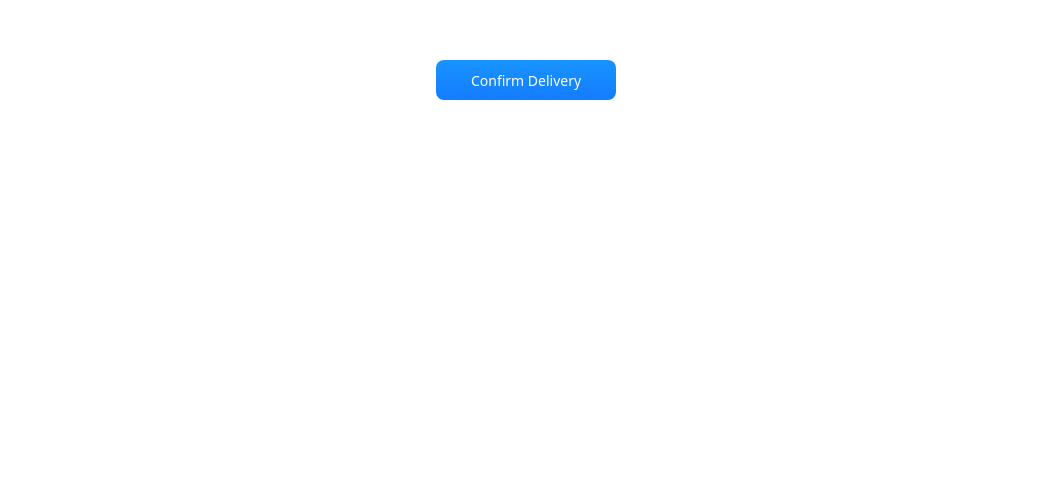
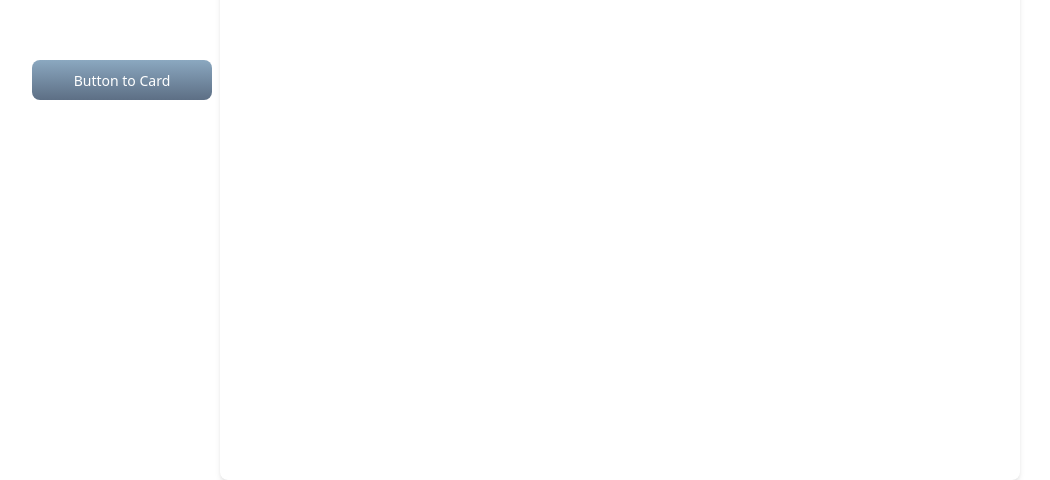
Before and after one commit to jyotiogennavar/motion-animations, a Next.js app: page / in a window 1280 px wide. Shown: the part 320-800 px from the top of the page, without its empty margins (114-1164 px from the left). Built offline with nearby package versions, Linux system fonts and the light colour scheme.

Commit message:
Refactor Home page to replace DeliveryButton with new ButtonToCard component; comment out unused components for improved code clarity. Update DeliveryButton styles and transition duration for better user experience.

```diff
--- a/src/app/page.tsx
+++ b/src/app/page.tsx
@@ -12,7 +12,8 @@
 // import { TrashAnimation } from "@/components/TrashAnimation";
 // import Orchestration from "@/components/navigation/navigation";
 // import { CustomCursor } from "@/components/CustomCursor";
-import { DeliveryButton } from "@/components/carbutton";
+//import { DeliveryButton } from "@/components/carbutton";
+import { ButtonToCard } from "@/components/apple-animations/button-to-card";
 
 export default function Home() {
   return (
@@ -29,7 +30,8 @@ export default function Home() {
       {/* <Navigation /> */}
       {/* <Orchestration /> */}
       {/* <CustomCursor /> */}
-      <DeliveryButton />
+      {/* <DeliveryButton /> */}
+      <ButtonToCard />
     </div>
   );
 }
--- /dev/null
+++ b/src/components/apple-animations/button-to-card.tsx
@@ -0,0 +1,30 @@
+"use client";
+
+import { motion, AnimatePresence } from "framer-motion";
+
+export const ButtonToCard = () => {
+  return (
+    <div className="flex items-center justify-center gap-2">
+      <AnimatePresence mode="wait" initial={false}>
+        <motion.button
+          className="bg-gradient-to-b from-[#8ba8c0] to-[#5d6f85] text-white rounded-[8px] font-medium text-[14px] h-10 w-[180px] overflow-hidden relative"
+          whileHover={{ scale: 1.05 }}
+          whileTap={{ scale: 0.95 }}
+        >
+          <span className="flex items-center justify-center w-full h-full text-white relative">
+            <h1>Button to Card</h1>
+          </span>
+        </motion.button>
+        <motion.div
+          className="w-200 h-200 bg-white rounded-[8px] shadow-md"
+          whileHover={{ scale: 1.05 }}
+          whileTap={{ scale: 0.95 }}
+        >
+          <span className="flex items-center justify-center w-full h-full text-white relative">
+            <p>Button to Card</p>
+          </span>
+        </motion.div>
+      </AnimatePresence>
+    </div>
+  );
+};
--- a/src/components/carbutton.tsx
+++ b/src/components/carbutton.tsx
@@ -23,6 +23,7 @@ const DeliveryButton = () => {
   };
 
   return (
+    <>
     <div className="flex items-center justify-center gap-2">
       <button
         className={`
@@ -35,11 +36,7 @@ const DeliveryButton = () => {
           overflow-hidden
           transition-colors duration-500
           relative
-          ${
-            buttonState === "success"
-              ? "bg-green-500"
-              : "bg-gradient-to-b from-[#1994ff] to-[#157cff]"
-          }
+          bg-gradient-to-b from-[#1994ff] to-[#157cff]
         `}
         disabled={buttonState !== "idle"}
         onClick={handleClick}
@@ -78,7 +75,7 @@ const DeliveryButton = () => {
                 initial={{ opacity: 0, x: -25 }}
                 animate={{ opacity: 1, x: 0 }}
                 exit={{ opacity: 0, x: 25 }}
-                transition={{ type: "spring", duration: 0.5, bounce: 0 }}
+                transition={{ type: "spring", duration: 0.3, bounce: 0 }}
               >
                 <Check size={16} className="text-white" /> Delivered!
               </motion.span>
@@ -87,7 +84,10 @@ const DeliveryButton = () => {
         </span>
       </button>
     </div>
+    </>
   );
 };
 
 export { DeliveryButton };
+
+//    ${ buttonState === "success" ? "bg-green-500" : "bg-gradient-to-b from-[#1994ff] to-[#157cff]"}
```
